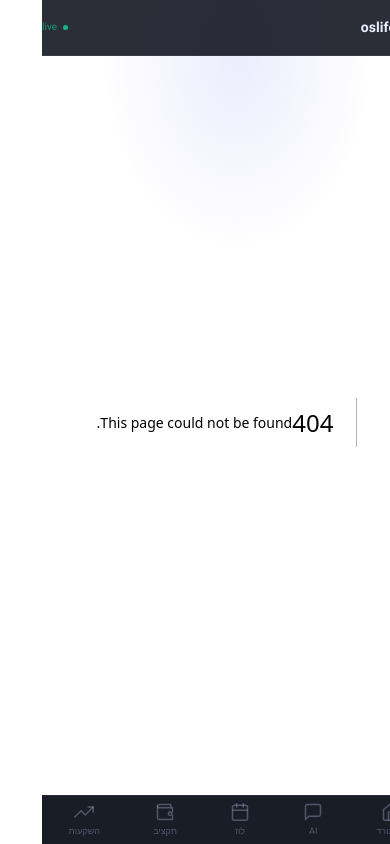
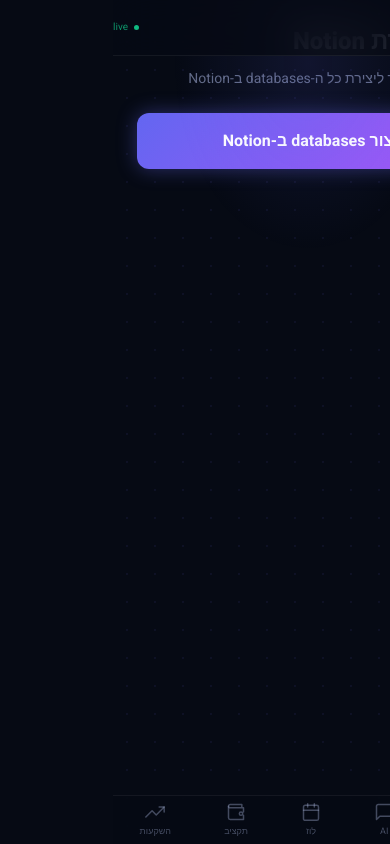
Before and after one commit to bben15600-sys/ben-automation-system, a Next.js app in the folder web/: page /setup in a window 390 px wide. Before the commit this address had no page. Built offline with nearby package versions, Linux system fonts and the light colour scheme.

Commit message:
feat: add /setup page for mobile Notion setup
Button-based UI to create all Notion databases from phone.

https://claude.ai/code/session_01VfEb1Psg2zQ7mmq6H62iRj

```diff
--- /dev/null
+++ b/web/src/app/setup/page.tsx
@@ -0,0 +1,84 @@
+"use client";
+
+import { useState } from "react";
+
+export default function SetupPage() {
+  const [status, setStatus] = useState<"idle" | "loading" | "success" | "error">("idle");
+  const [result, setResult] = useState<string>("");
+
+  const runSetup = async () => {
+    setStatus("loading");
+    try {
+      const res = await fetch("/api/setup-notion", { method: "POST" });
+      const data = await res.json();
+      setResult(JSON.stringify(data, null, 2));
+      setStatus(data.success ? "success" : "error");
+    } catch (e) {
+      setResult(e instanceof Error ? e.message : "Unknown error");
+      setStatus("error");
+    }
+  };
+
+  return (
+    <div style={{ padding: 24, maxWidth: 600, margin: "0 auto", direction: "rtl" }}>
+      <h1 style={{ fontSize: 24, fontWeight: 800, color: "#e8eeff", marginBottom: 8 }}>
+        🟣 הגדרת Notion
+      </h1>
+      <p style={{ fontSize: 14, color: "rgba(160,172,210,0.6)", marginBottom: 24 }}>
+        לחץ על הכפתור ליצירת כל ה-databases ב-Notion
+      </p>
+
+      {status === "idle" && (
+        <button onClick={runSetup} style={{
+          width: "100%", padding: "16px", borderRadius: 12, border: "none",
+          background: "linear-gradient(135deg, #6366f1, #a855f7)",
+          color: "white", fontSize: 16, fontWeight: 700, cursor: "pointer",
+          boxShadow: "0 0 20px rgba(99,102,241,0.4)",
+        }}>
+          צור databases ב-Notion
+        </button>
+      )}
+
+      {status === "loading" && (
+        <div style={{
+          padding: 16, borderRadius: 12, textAlign: "center",
+          background: "rgba(99,102,241,0.1)", border: "1px solid rgba(99,102,241,0.3)",
+          color: "#6366f1", fontSize: 14, fontWeight: 600,
+        }}>
+          יוצר databases... חכה רגע
+        </div>
+      )}
+
+      {status === "success" && (
+        <div style={{
+          padding: 16, borderRadius: 12,
+          background: "rgba(16,185,129,0.1)", border: "1px solid rgba(16,185,129,0.3)",
+          color: "#10b981", fontSize: 14, fontWeight: 600, marginBottom: 16,
+        }}>
+          ✅ כל ה-databases נוצרו בהצלחה!
+        </div>
+      )}
+
+      {status === "error" && (
+        <div style={{
+          padding: 16, borderRadius: 12,
+          background: "rgba(239,68,68,0.1)", border: "1px solid rgba(239,68,68,0.3)",
+          color: "#ef4444", fontSize: 14, fontWeight: 600, marginBottom: 16,
+        }}>
+          ❌ שגיאה
+        </div>
+      )}
+
+      {result && (
+        <pre style={{
+          marginTop: 16, padding: 16, borderRadius: 12,
+          background: "rgba(255,255,255,0.05)", border: "1px solid rgba(255,255,255,0.1)",
+          color: "#e8eeff", fontSize: 11, overflow: "auto", whiteSpace: "pre-wrap",
+          direction: "ltr", textAlign: "left",
+        }}>
+          {result}
+        </pre>
+      )}
+    </div>
+  );
+}
```
